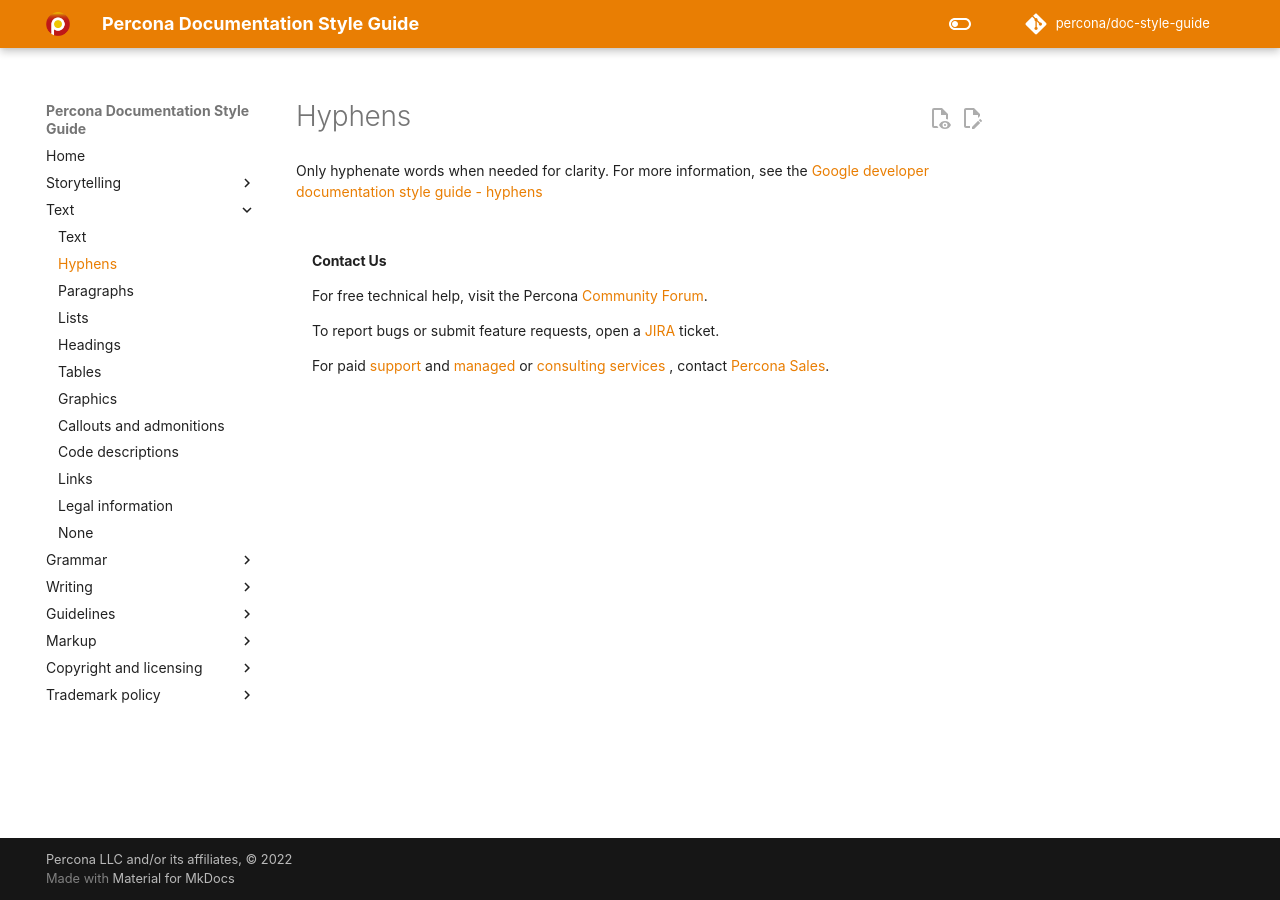
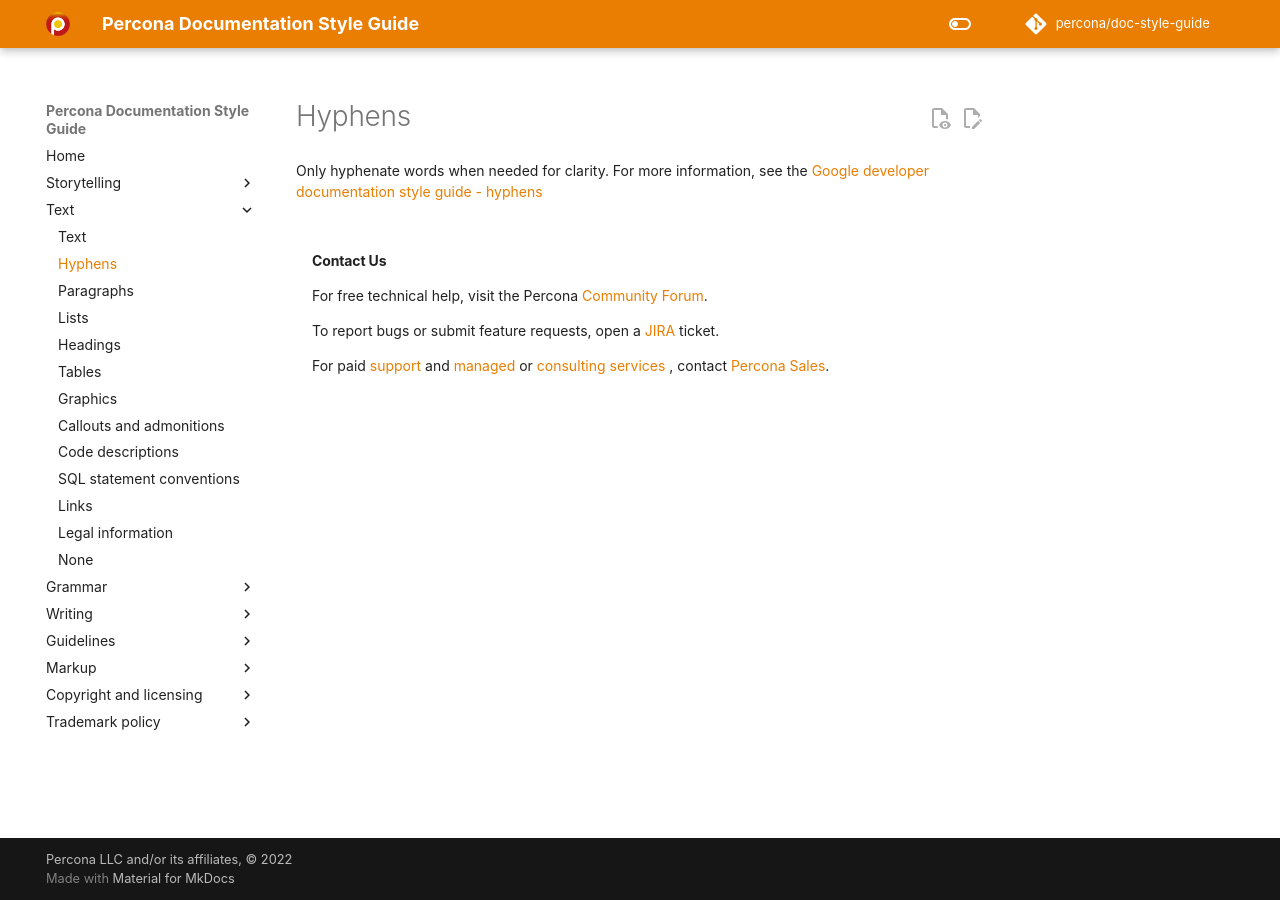
Before and after one commit to percona/doc-style-guide, an MkDocs documentation site: the page built from docs/hyphens.md, in a window 1280 px wide. Built offline with MkDocs 1.6.1 and Material for MkDocs 9.7.7, drawn with Linux system fonts in a browser that asks for light colours; nearby versions of some CDN libraries; some web fonts are replaced; comment, search, counter and statistics services are not loaded.

Commit message:
Update mkdocs.yml

```diff
--- a/mkdocs.yml
+++ b/mkdocs.yml
@@ -111,6 +111,7 @@ nav:
     - graphics.md
     - callouts.md
     - code.md
+    - sql-guidelines.md
     - links.md
     - legal.md
     - reference.md
```
